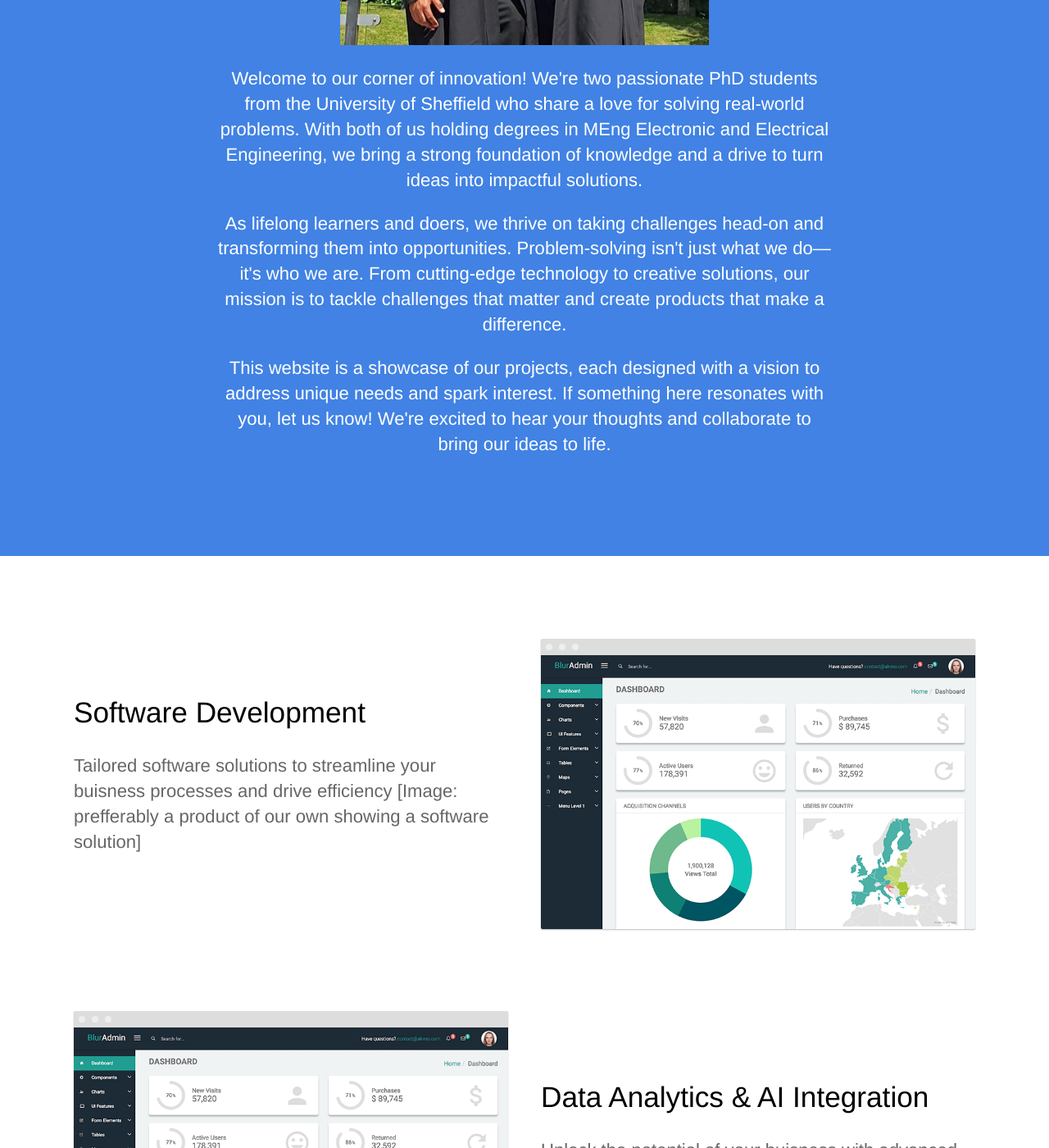
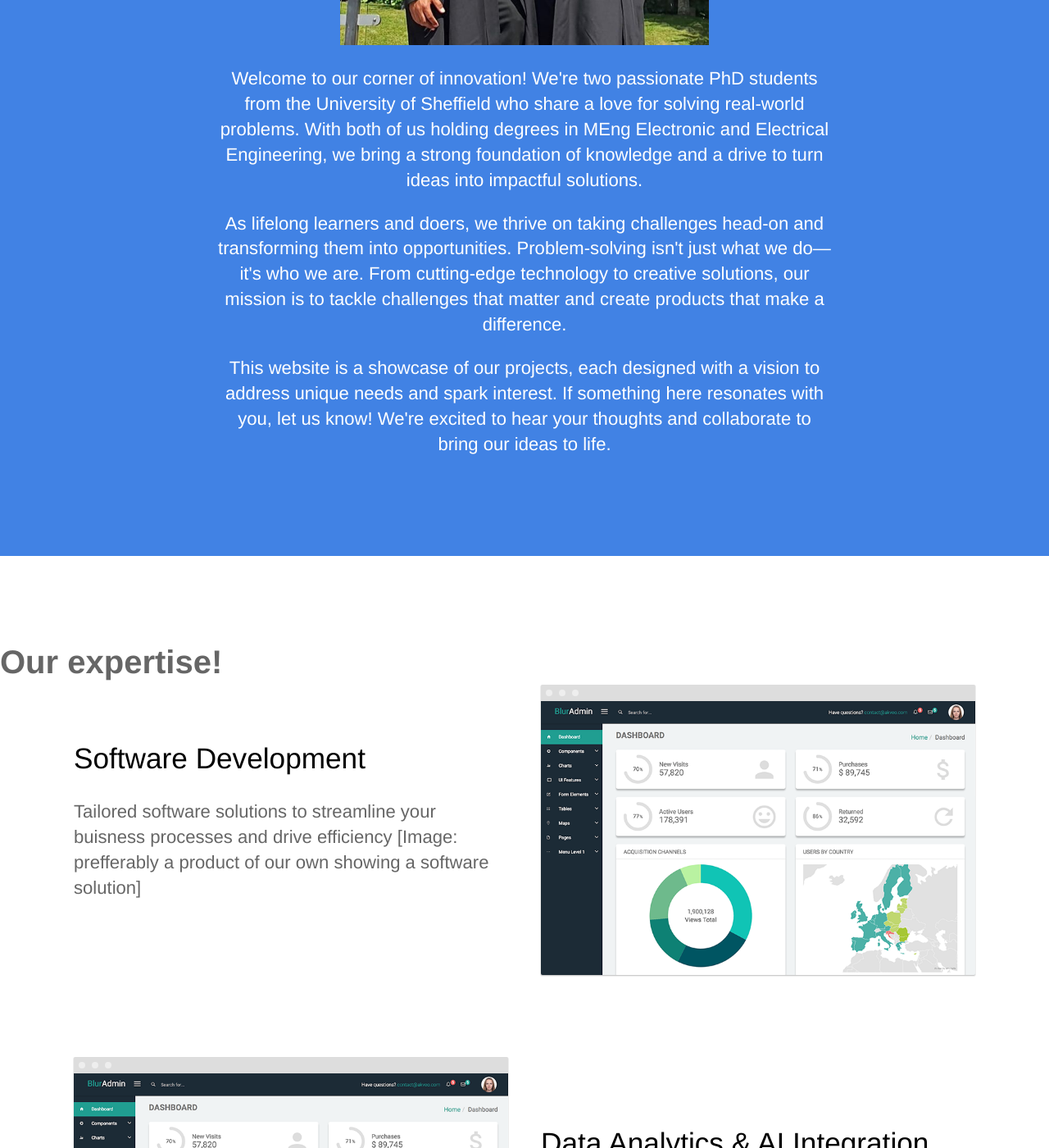
Before and after one commit to SSKD-Solutions/SSKD-Solutions, a Jekyll site: the page built from index.html, in a window 1280 px wide and 1400 px high, scrolled down 2399 px. Shown: the whole window at 82% size. Built offline with Jekyll 4.4.1, drawn with Linux system fonts in a browser that asks for light colours.

Commit message:
expertise section

```diff
--- a/index.html
+++ b/index.html
@@ -70,7 +70,7 @@ description: Track and optimize your sales team in real time
 		</div>
 		<div class="text editable">
 			<p>Welcome to our corner of innovation! We're two passionate PhD students from the University of Sheffield who share a love for solving real-world problems. With both of us holding degrees in MEng Electronic and Electrical Engineering, we bring a strong foundation of knowledge and a drive to turn ideas into impactful solutions.</p>
-			<p>As lifelong learners and doers, we thrive on taking challenges head-on and transforming them into opportunities. Problem-solving isn't just what we do—it's who we are. From cutting-edge technology to creative solutions, our mission is to tackle challenges that matter and create products that make a difference.</p>
+			<p>As lifelong learners and doers, we thrive on taking challenges head-on and transforming them into opportunities. Problem-solving isn't just what we do— it's who we are. From cutting-edge technology to creative solutions, our mission is to tackle challenges that matter and create products that make a difference.</p>
 			<p>This website is a showcase of our projects, each designed with a vision to address unique needs and spark interest. If something here resonates with you, let us know! We're excited to hear your thoughts and collaborate to bring our ideas to life.</p>
 		</div>
 
@@ -78,6 +78,7 @@ description: Track and optimize your sales team in real time
 
 <div class="content">
 	<section>
+		<p class="header editable">Our expertise!</p>
 		<div class="container flex">
 			<div class="text editable">
 				<h2>Software Development</h2>
```
